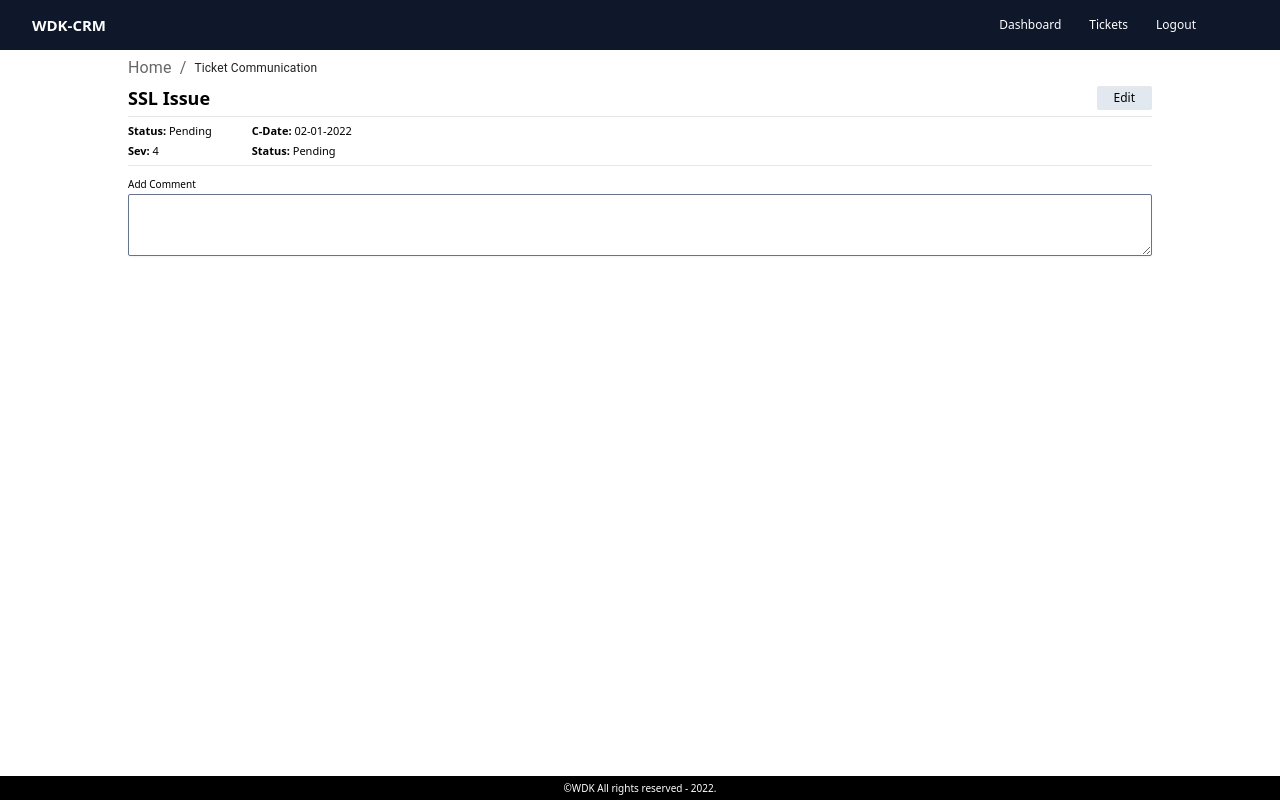
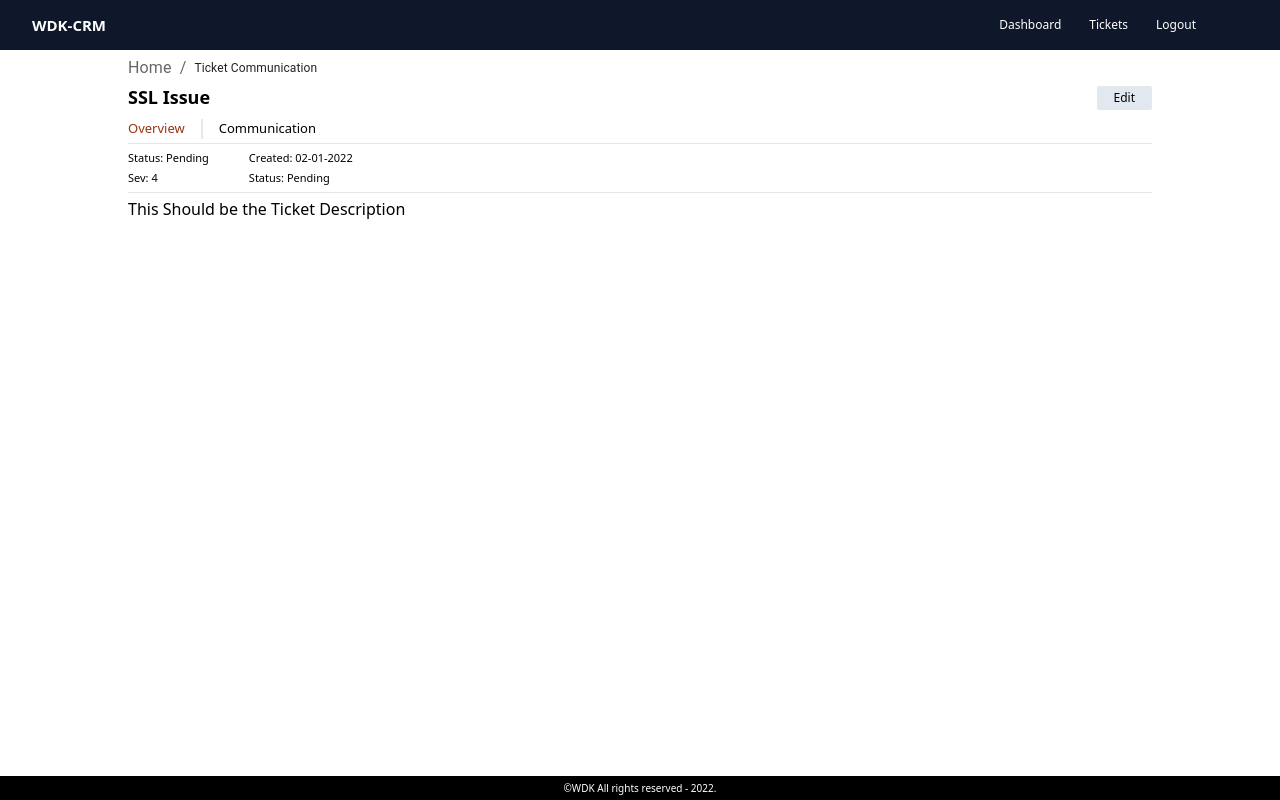
Before and after one commit to osefatul/ticket-tracker-system-CRM, a React (Create React App) app in the folder frontend/: page /ticket-communication in a window 1280 px wide. Built offline with nearby package versions, Linux system fonts and the light colour scheme.

Commit message:
Ticket header, summary and body has redesigned

```diff
--- a/frontend/package.json
+++ b/frontend/package.json
@@ -17,7 +17,7 @@
     "react-dom": "^18.1.0",
     "react-icons": "^4.3.1",
     "react-router-dom": "^6.3.0",
-    "react-scripts": "5.0.1",
+    "react-scripts": "^5.0.1",
     "web-vitals": "^2.1.4"
   },
   "scripts": {
--- a/frontend/src/App.js
+++ b/frontend/src/App.js
@@ -1,4 +1,5 @@
 import "./App.css";
+import React from "react";
 import Auth from "./pages/Auth";
 import Home from "./pages/Home";
 import { Routes, Route, Link } from "react-router-dom";
--- a/frontend/src/components/Sidebar.jsx
+++ /dev/null
@@ -1,30 +0,0 @@
-import React from "react";
-
-function Sidebar() {
-  return (
-    <div className="text-black flex flex-col justify-center w-[80%]">
-      <div className="text-sm flex items-start justify-start overflow-x-auto ">
-        {/* <h1 className=" h-11 w-[150px] font-bold text-sm flex items-center justify-center">
-          Ticket Summary
-        </h1> */}
-        <div className="grid grid-rows-2 grid-flow-col gap-x-10 ">
-          <p className=" text-[11px]">
-            <span className="font-bold">Status: </span>Pending{" "}
-          </p>
-          <p className=" text-[11px]">
-            <span className="font-bold ">Sev: </span>4
-          </p>
-          <p className=" text-[11px]">
-            <span className="font-bold "> C-Date: </span>
-            02-01-2022
-          </p>
-          <p className=" text-[11px]">
-            <span className="font-bold ">Status: </span>Pending
-          </p>
-        </div>
-      </div>
-    </div>
-  );
-}
-
-export default Sidebar;
--- a/frontend/src/components/TicketBody.jsx
+++ b/frontend/src/components/TicketBody.jsx
@@ -1,12 +1,10 @@
 import React from "react";
 import TextareaAutosize from "@mui/material/TextareaAutosize";
+import TicketConversation from "../components/TicketConversation";
 function TicketBody() {
   return (
     <div>
-      <form
-        action="
-        "
-      >
+      <form>
         <label className="text-[10px]">Add Comment</label>
         <textarea
           rows="3"
@@ -14,11 +12,14 @@ function TicketBody() {
               block text-slate-700 bg-white rounded-sm shadow-sm sm:text-sm
               focus:outline-none focus:border-sky-500 focus:ring-sky-500 focus:ring-1 border border-slate-500 w-full text-[10px]
               }`}
-          name="email"
-          type="email"
+          name="comment"
+          type="text"
           required
         />
       </form>
+      <div>
+        <TicketConversation />
+      </div>
     </div>
   );
 }
--- /dev/null
+++ b/frontend/src/components/TicketConversation.jsx
@@ -0,0 +1,7 @@
+import React from "react";
+
+function TicketConversation() {
+  return <div>TicketConversation</div>;
+}
+
+export default TicketConversation;
--- /dev/null
+++ b/frontend/src/components/TicketHeader.jsx
@@ -0,0 +1,64 @@
+import React, { useState } from "react";
+import TicketSummary from "./TicketSummary";
+import { data, data2 } from "../dummyTickets";
+import TicketBody from "./TicketBody";
+
+function TicketHeader() {
+  const tabs = [
+    {
+      id: 0,
+      category: "Overview",
+      details: data,
+    },
+    { id: 1, category: "Communication", details: data2 },
+  ];
+
+  const [value, setValue] = useState(0);
+  const { id, category, details } = tabs[value];
+
+  return (
+    <div>
+      <div>
+        <div className="flex items-center justify-between p1-2 pb-2">
+          <h1 className="flex items-start justify-start font-semibold text-[18px]">
+            SSL Issue
+          </h1>
+          <button className="border border-1 rounded-sm px-4 py-[2px] cursor-pointer bg-slate-200 text-[12px]">
+            Edit
+          </button>
+        </div>
+        <div className="flex items-center justify-start space-x-4">
+          {tabs.map((item, index) => {
+            return (
+              <div
+                key={item.id}
+                onClick={() => setValue(index)}
+                className={`${index === value && " text-orange-800"} ${
+                  index === 1 && "border-l-2 border-slate-200 pl-4 "
+                }`}
+              >
+                <h2 className="text-[13px] font-medium cursor-pointer">
+                  {item.category}
+                </h2>
+              </div>
+            );
+          })}
+        </div>
+      </div>
+
+      <div>
+        <TicketSummary />
+      </div>
+
+      <div>
+        {category === "Overview" ? (
+          "This Should be the Ticket Description"
+        ) : (
+          <TicketBody />
+        )}
+      </div>
+    </div>
+  );
+}
+
+export default TicketHeader;
--- /dev/null
+++ b/frontend/src/components/TicketSummary.jsx
@@ -0,0 +1,31 @@
+import React from "react";
+
+function TicketSummary() {
+  return (
+    <div>
+      <hr className="flex items-start justify-start mx-auto bg-slate-500 w-[100%] my-1" />
+      <div className="text-black flex flex-col justify-center w-[80%]">
+        <div className="text-sm flex items-start justify-start overflow-x-auto ">
+          <div className="grid grid-rows-2 grid-flow-col gap-x-10 ">
+            <p className=" text-[11px]">
+              <span className="">Status: </span>Pending{" "}
+            </p>
+            <p className=" text-[11px]">
+              <span className=" ">Sev: </span>4
+            </p>
+            <p className=" text-[11px]">
+              <span className=""> Created: </span>
+              02-01-2022
+            </p>
+            <p className=" text-[11px]">
+              <span className="">Status: </span>Pending
+            </p>
+          </div>
+        </div>
+      </div>
+      <hr className="flex items-start justify-start mx-auto bg-slate-500 w-[100%] my-1" />
+    </div>
+  );
+}
+
+export default TicketSummary;
--- a/frontend/src/dummyTickets.js
+++ b/frontend/src/dummyTickets.js
@@ -70,3 +70,15 @@ export const userRows = [
     createdDate: "2022-03-13",
   },
 ];
+
+export const data = [
+  "Hello, This is Jimmy working at HHM at your service",
+  "HI Jimmy how are you doing",
+  "I am doing great bob",
+];
+
+export const data2 = [
+  "Hello, This is kim working at HHM at your service",
+  "HI KIM how are you doing",
+  "I am doing great , and u?",
+];
--- a/frontend/src/pages/TicketPage.jsx
+++ b/frontend/src/pages/TicketPage.jsx
@@ -2,36 +2,22 @@ import React from "react";
 import PageBreadCrumbs from "../components/PageBreadCrumbs";
 import Header from "../components/Header";
 import Footer from "../components/Footer";
-import Sidebar from "../components/Sidebar";
+import TicketHeader from "../components/TicketHeader";
 import TicketBody from "../components/TicketBody";
 function TicketPage() {
   return (
     <>
       <Header />
       <div className="layout mx-auto text-black">
-        {/* Ticket Summary */}
-
-        <div className="text-[12px]  ">
-          <PageBreadCrumbs page="Ticket Communication" />
-          <div className="flex items-center justify-between p1-2">
-            <h1 className="flex items-start justify-start font-bold text-lg">
-              SSL Issue
-            </h1>
-            <button className="border border-1 rounded-sm px-4 py-[2px] cursor-pointer bg-slate-200">
-              Edit
-            </button>
-          </div>
-          <div>
-            <hr className="flex items-start justify-start mx-auto bg-slate-500 w-[100%] my-1" />
-            <Sidebar />
-            <hr className="flex items-start justify-start mx-auto bg-slate-500 w-[100%] my-1" />
-          </div>
+        <PageBreadCrumbs page="Ticket Communication" />
+        <div>
+          <TicketHeader />
         </div>
 
         {/* Ticket Body */}
-        <main>
+        {/* <main>
           <TicketBody />
-        </main>
+        </main> */}
       </div>
       <Footer />
     </>
```
Also changed, not shown: 1 other file (tests, documents, lock files or other folders).
